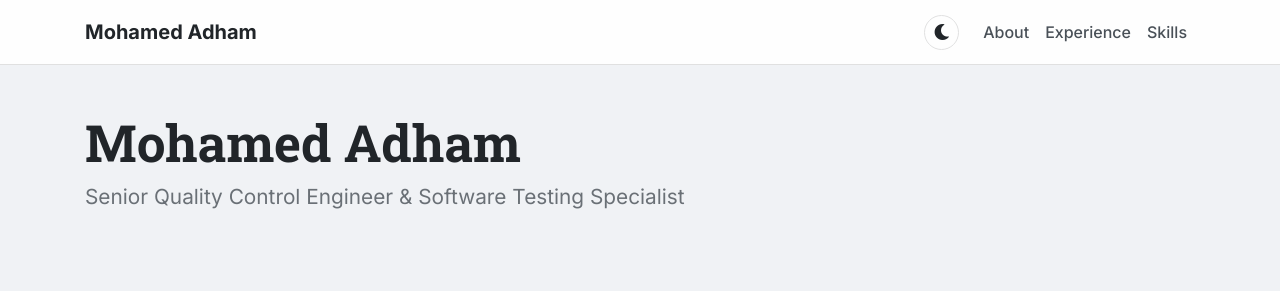
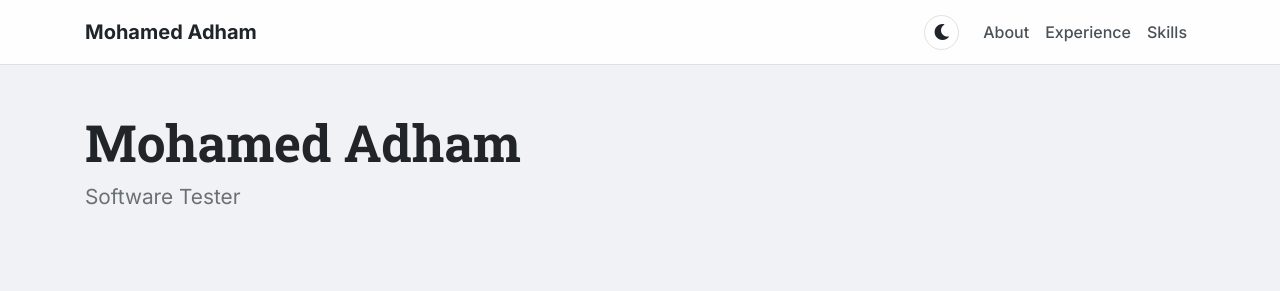
Before and after one commit to ma443604-droid/portofolio, a plain HTML site: page index.html in a window 1280 px wide. Shown: the top 291 px of the page. Drawn offline with nearby package versions, Linux system fonts and the light colour scheme.

Commit message:
Update index.html

```diff
--- a/index.html
+++ b/index.html
@@ -137,7 +137,7 @@
     <main class="container">
         <header class="post-header" id="about">
             <h1 class="post-title">Mohamed <b>Adham</b></h1>
-            <p class="desc">Senior Quality Control Engineer & Software Testing Specialist</p>
+            <p class="desc">Software Tester </p>
         </header>
 
         <section class="profile-section">
```
